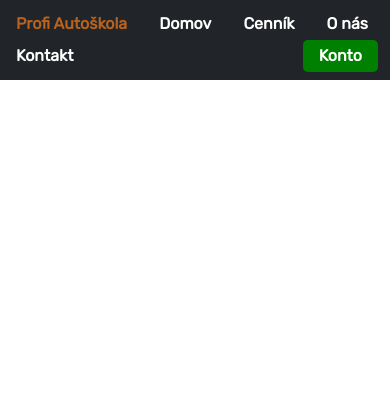
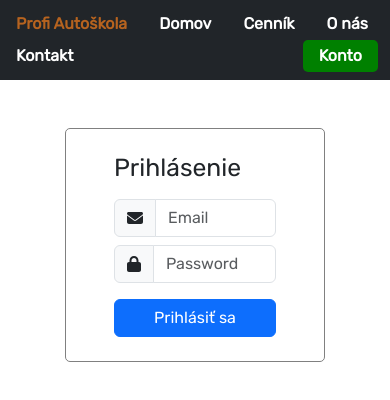
Before and after one commit to peto123455/vaii, a Vue app in the folder vaii-frontend/: page /login in a window 390 px wide. Shown: the top 400 px of the page. Built offline with nearby package versions, Linux system fonts and the light colour scheme.

Commit message:
Added login page, fixed responsivenes

```diff
--- a/vaii-frontend/src/components/AboutUs.vue
+++ b/vaii-frontend/src/components/AboutUs.vue
@@ -13,21 +13,21 @@
         </p>
       </div>
     </div>
-    <div class="row align-items-md-stretch mt-5">
-      <div class="col-md-6">
+    <div class="row row-cols-1 row-cols-md-2 mt-5">
+      <div class="col-md-6 mt-2">
         <div class="h-100 p-5 text-white bg-dark rounded-3">
           <h2>Kladieme na bezpečnosť</h2>
-          <p>
+          <p class="mt-5">
             Pri našich výučbových hodinách klademe dôraz na bezpečnosť a zodpovednosť.
             Naučíme vás nielen technickým aspektom vodičstva, ale aj dôležitým pravidlám a etike na ceste.
             Veríme, že dobrý vodič je ten, kto má nielen schopnosti riadenia vozidla, ale aj vedomosti a znalosti potrebné na to, aby cestoval bezpečne a ohľaduplne voči ostatným účastníkom cestnej premávky.
           </p>
         </div>
       </div>
-      <div class="col-md-6">
+      <div class="col-md-6 mt-2">
         <div class="h-100 p-5 text-white bg-dark rounded-3">
           <h2>Sme moderná autoškola</h2>
-          <p>
+          <p class="mt-5">
             Okrem teoretického a praktického výcviku vám tiež ponúkame moderné učebné prostredie a vozidlá vybavené najnovšou technológiou, aby sme vás pripravili na všetky výzvy na ceste.
             Našim cieľom je, aby ste sa stali sebaistými a zodpovednými vodičmi, ktorí vedia, ako sa správať v rôznych situáciách.
           </p>
--- a/vaii-frontend/src/components/ImageSlider.vue
+++ b/vaii-frontend/src/components/ImageSlider.vue
@@ -2,23 +2,28 @@
 </script>
 
 <template>
-  <div id="carouselExampleControls" class="carousel slide" data-bs-ride="carousel">
+  <div id="imageSlider" class="carousel slide" data-bs-ride="carousel">
+    <div class="carousel-indicators">
+      <button type="button" data-bs-target="#imageSlider" data-bs-slide-to="0" class="active" aria-current="true" aria-label="Slide 1"></button>
+      <button type="button" data-bs-target="#imageSlider" data-bs-slide-to="1" aria-label="Slide 2"></button>
+      <button type="button" data-bs-target="#imageSlider" data-bs-slide-to="2" aria-label="Slide 3"></button>
+    </div>
     <div class="carousel-inner">
       <div class="carousel-item active">
-        <img src="https://wallpapers.com/images/hd/ultra-wide-4k-car-3lxbiug6ognbvkxm.jpg" class="d-block w-100" alt="...">
+        <img src="https://wallpapers.com/images/hd/ultra-wide-4k-car-3lxbiug6ognbvkxm.jpg" class="d-block w-100" alt="Auto 1">
       </div>
       <div class="carousel-item">
-        <img src="https://i.pinimg.com/originals/f6/1b/4c/f61b4c171aba3429c01119c4f96dabdf.jpg" class="d-block w-100" alt="...">
+        <img src="https://i.pinimg.com/originals/f6/1b/4c/f61b4c171aba3429c01119c4f96dabdf.jpg" class="d-block w-100" alt="Auto 2">
       </div>
       <div class="carousel-item">
-        <img src="https://c4.wallpaperflare.com/wallpaper/504/941/77/ultra-wide-car-bmw-wallpaper-preview.jpg" class="d-block w-100" alt="...">
+        <img src="https://c4.wallpaperflare.com/wallpaper/504/941/77/ultra-wide-car-bmw-wallpaper-preview.jpg" class="d-block w-100" alt="Auto 3">
       </div>
     </div>
-    <button class="carousel-control-prev" type="button" data-bs-target="#carouselExampleControls" data-bs-slide="prev">
+    <button class="carousel-control-prev" type="button" data-bs-target="#imageSlider" data-bs-slide="prev">
       <span class="carousel-control-prev-icon" aria-hidden="true"></span>
       <span class="visually-hidden">Previous</span>
     </button>
-    <button class="carousel-control-next" type="button" data-bs-target="#carouselExampleControls" data-bs-slide="next">
+    <button class="carousel-control-next" type="button" data-bs-target="#imageSlider" data-bs-slide="next">
       <span class="carousel-control-next-icon" aria-hidden="true"></span>
       <span class="visually-hidden">Next</span>
     </button>
--- /dev/null
+++ b/vaii-frontend/src/components/Login.vue
@@ -0,0 +1,26 @@
+<script setup lang="ts">
+</script>
+
+<template>
+  <div class="container mt-5 px-5 py-4 col-8 col-sm-6 col-lg-4 login">
+    <h2>Prihlásenie</h2>
+    <form name="login" method="post" class="mt-3">
+      <div class="input-group">
+        <span class="input-group-text"><font-awesome-icon icon="envelope" /></span>
+        <input type="email" class="form-control" placeholder="Email" required="true" id="email">
+      </div>
+      <div class="input-group mt-2">
+        <span class="input-group-text"><font-awesome-icon icon="lock" /></span>
+        <input type="password" class="form-control" placeholder="Password" required="true" id="password">
+      </div>
+      <button type="submit" class="btn btn-primary mt-3 w-100">Prihlásiť sa</button>
+    </form>
+  </div>
+</template>
+
+<style scoped>
+.login {
+  border: 1px solid gray;
+  border-radius: 5px;
+}
+</style>
--- a/vaii-frontend/src/components/Navbar.vue
+++ b/vaii-frontend/src/components/Navbar.vue
@@ -9,7 +9,7 @@
       <li class="nav-item"><RouterLink to="/pricing">Cenník</RouterLink></li>
       <li class="nav-item"><RouterLink to="/about">O nás</RouterLink></li>
       <li class="nav-item"><RouterLink to="/contact">Kontakt</RouterLink></li>
-      <li class="nav-item"><RouterLink to="/">Konto</RouterLink></li>
+      <li class="nav-item"><RouterLink to="/login">Konto</RouterLink></li>
     </ul>
   </nav>
 </template>
--- a/vaii-frontend/src/components/Pricing.vue
+++ b/vaii-frontend/src/components/Pricing.vue
@@ -5,7 +5,7 @@ import PricingItem from './PricingItem.vue'
 <template>
   <div class="container">
     <h1 class="fw-bold text-center my-5">Cenník</h1>
-    <div class="row row-cols-1 row-cols-md-3 mb-3 text-center">
+    <div class="row row-cols-1 row-cols-sm-2 row-cols-md-3 row-cols-lg-4 mb-3 text-center">
       <PricingItem title="Skupina A" price="799 €">
         <li>15 hodín teórie</li>
         <li>19 hodín jazdy</li>
--- a/vaii-frontend/src/main.ts
+++ b/vaii-frontend/src/main.ts
@@ -7,12 +7,13 @@ import App from './App.vue';
 import router from './router';
 
 import { library } from '@fortawesome/fontawesome-svg-core';
-import { faPhone, faLocationPin, faEnvelope } from '@fortawesome/free-solid-svg-icons';
+import { faPhone, faLocationPin, faEnvelope, faLock } from '@fortawesome/free-solid-svg-icons';
 import { FontAwesomeIcon } from '@fortawesome/vue-fontawesome';
 
 library.add(faPhone);
 library.add(faLocationPin);
 library.add(faEnvelope);
+library.add(faLock);
 
 const app = createApp(App);
 
--- a/vaii-frontend/src/router/index.ts
+++ b/vaii-frontend/src/router/index.ts
@@ -12,20 +12,22 @@ const router = createRouter({
     {
       path: '/about',
       name: 'about',
-
       component: () => import('../views/AboutView.vue')
     },
     {
       path: '/contact',
       name: 'contact',
-
       component: () => import('../views/ContactView.vue')
     },
     {
       path: '/pricing',
       name: 'pricing',
-
       component: () => import('../views/PricingView.vue')
+    },
+    {
+      path: '/login',
+      name: 'login',
+      component: () => import('../views/LoginView.vue')
     }
   ]
 })
--- /dev/null
+++ b/vaii-frontend/src/views/LoginView.vue
@@ -0,0 +1,12 @@
+<script setup lang="ts">
+import Login from '../components/Login.vue'
+</script>
+
+<template>
+  <main>
+    <Login />
+  </main>
+</template>
+
+<style scope>
+</style>
```
